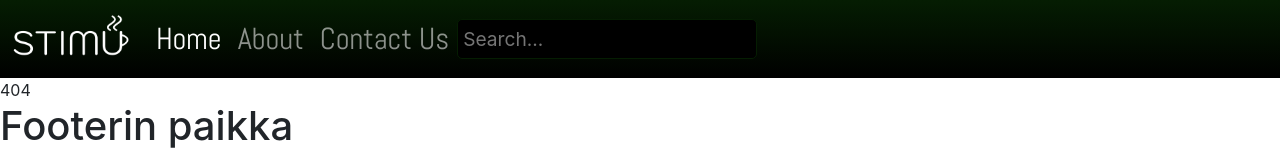
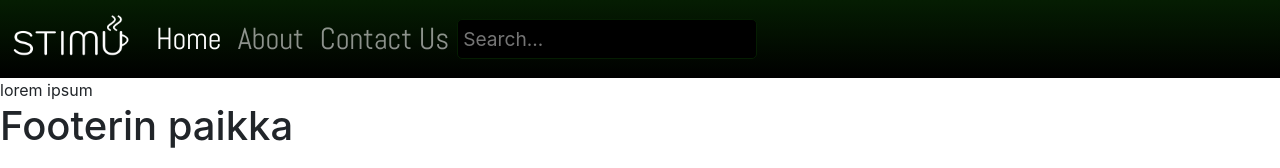
Before and after one commit to Stimu-Webshop/stimu-webshop.github.io, a React (Create React App) app in the folder caffeine-shop/: page /products in a window 1280 px wide. Before the commit this address had no page. Shown: the top 168 px of the page. Built offline with nearby package versions, Linux system fonts and the light colour scheme.

Commit message:
made product page

```diff
--- a/caffeine-shop/src/App.js
+++ b/caffeine-shop/src/App.js
@@ -6,9 +6,9 @@ import Header from './components/Header';
 import Footer from './components/Footer';
 // Pages
 import Home from './pages/Home';
-import About from './pages/About';
 import ContactUs from './pages/ContactUs';
 import NotFound from './pages/NotFound';
+import Products from './pages/Products';
 
 function App() {
   return (
@@ -17,7 +17,7 @@ function App() {
       <Header />
         <Routes>
           <Route path="/" element={<Home />} />
-          <Route path="about" element={<About />} />
+          <Route path="products" element={<Products />} />
           <Route path="contactus" element={<ContactUs />} />
           <Route path="*" element={<NotFound />} />
         </Routes>
--- a/caffeine-shop/src/pages/About.js
+++ b/caffeine-shop/src/pages/Products.js
@@ -1,6 +1,6 @@
 import React from 'react'
 
-export default function About() {
+export default function Products() {
   return (
     <div>
         lorem ipsum
```
